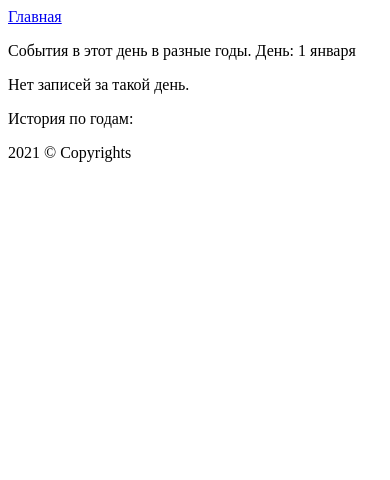
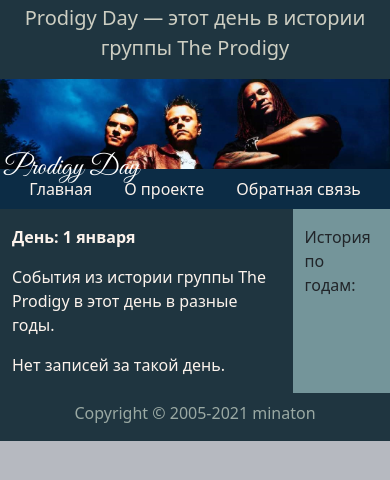
Before and after one commit to minaton-ru/prodigyday, a Django app: page /1/1/ in a window 390 px wide. Shown: the top 480 px of the page. Run offline with Django 3.2, Linux system fonts and the light colour scheme; data that the repository does not hold is empty.

Commit message:
верстка фронтенда, добавление картинки к записи

```diff
--- a/events/models.py
+++ b/events/models.py
@@ -32,6 +32,7 @@
     day = models.PositiveSmallIntegerField()
     month = models.PositiveSmallIntegerField(choices=MONTH_CHOICES)
     year = models.PositiveSmallIntegerField()
+    image = models.ImageField(upload_to='pics', null=True, blank=True)
 
     def __str__(self):
 	    return self.title
--- /dev/null
+++ b/events/static/style.css
@@ -0,0 +1,86 @@
+@media (min-width: 1200px) {
+    .container {
+      width: 1080px;
+    }
+  }
+
+body {
+    background-color: #b6b9c0;
+}
+
+header, footer, .content {
+    background-color: #1f3540;
+}
+
+.header-text {
+    color: #cdcec2;
+    padding-top: 0.2em;
+}
+
+.black-photo {
+    background-color: black;
+}
+
+.header-image {
+    padding: 0;
+}
+
+.header-image-text {
+    top: 75%;
+    left: 1%;
+    color: white;
+    padding: 0;
+    font-family: 'Great Vibes', cursive;
+}
+
+.header-menu {
+    background-color: #0c2c45;
+}
+
+.header-menu a {
+    color: #fcf3ec;
+}
+
+.header-menu a:hover {
+    color: #c7ad98;
+    text-decoration: underline;
+}
+
+.content-main {
+    color: #fcf3ec;
+    padding-top: 1em;
+}
+
+.card-header a {
+    color: #fcf3ec;
+}
+
+.card-header a:hover {
+    color: #c7ad98;
+}
+
+.side-menu {
+    background-color: #74959a;
+}
+
+.side-menu-p {
+    padding-top: 1em;
+}
+
+.side-menu a {
+    color: black;
+}
+
+.side-menu a:hover {
+	color: #857365;
+	text-decoration: underline;
+	}
+
+.side-menu-nav {
+    padding-top: 0;
+}
+
+footer {
+    color: #9aa9a3;
+    padding-top: 0.5em;
+}
--- a/events/templates/all_years_list.html
+++ b/events/templates/all_years_list.html
@@ -1,5 +1,3 @@
-<ul>
-    {% for year in all_years_list %}
-        <li><a href="/{{ year }}/">{{ year }}</a></li>
-    {% endfor %}
-</ul>
+{% for year in all_years_list %}
+ <a class="nav-link side-menu-nav" href="/{{ year }}/">{{ year }}</a>
+{% endfor %}
--- a/events/templates/base.html
+++ b/events/templates/base.html
@@ -1,27 +1,73 @@
 {% load tags %}
+{% load static %}
 <!DOCTYPE html>
 <html lang="ru">
 <head>
 	<meta charset="UTF-8">
-    <title>{% block title %}ProdigyDay.ru{% endblock %}</title>
+  <link href="https://cdn.jsdelivr.net/npm/bootstrap@5.1.1/dist/css/bootstrap.min.css" rel="stylesheet" integrity="sha384-F3w7mX95PdgyTmZZMECAngseQB83DfGTowi0iMjiWaeVhAn4FJkqJByhZMI3AhiU" crossorigin="anonymous">
+  <link rel="stylesheet" href="{% static 'style.css' %}">
+  <link rel="preconnect" href="https://fonts.googleapis.com">
+  <link rel="preconnect" href="https://fonts.gstatic.com" crossorigin>
+  <link href="https://fonts.googleapis.com/css2?family=Great+Vibes&display=swap" rel="stylesheet">
+  <title>{% block title %}ProdigyDay.ru{% endblock %}</title>
 </head>
 <body>
-{% block header %}
-<a href="{% url 'home' %}">Главная</a>
-{% endblock %}
 
-{% block content %}
-{% endblock %}
+<header class="container">
+ <div class="row">
+   <div class="col header-text">
+    <p class="text-center fs-5">Prodigy Day — этот день в истории группы The Prodigy</p>
+   </div>
+ </div>
+ <div class="row black-photo">
+   <div class="col header-image">
+    <div class="position-relative"><img src="{% static 'img/back-black-1080.png' %}" class="img-fluid" alt="The Prodigy">
+     <div class="header-image-text position-absolute fs-1">Prodigy Day</div>
+    </div>
+   </div>
+ </div>
+ <div class="row header-menu">
+   <div class="col">
+    <nav class="nav justify-content-center">
+      <ul class="nav">
+	      <li class="nav-item">
+         <a class="nav-link" href="{% url 'home' %}">Главная</a>
+        </li>
+        <li class="nav-item">
+         <a class="nav-link" href="{% url 'home' %}">О проекте</a>
+        </li>
+        <li class="nav-item">
+         <a class="nav-link" href="{% url 'home' %}">Обратная связь</a>
+        </li>
+      </ul>
+   </div>
+ </div>
+</header>
 
-{% block menu %}
-<p>История по годам:</p>
-{% show_all_years %}
-{% endblock %}
+<div class="container content">
+ <div class="row">
+  <div class="col-9 content-main">
+   {% block content %}
+   {% endblock %}
+  </div>
+  <div class="col side-menu">
+   {% block menu %}
+   <p class="side-menu-p">История по годам:</p>
+   <nav class="nav flex-column">
+   {% show_all_years %}
+   </nav>
+   {% endblock %}
+  </div>
+ </div>
+</div>
 
-{% block footer %}
-    <p>
-      2021 &copy; Copyrights
-    </p>
-{% endblock %}
+<footer class="container">
+ <div class="row">
+   <div class="col">
+    <p class="text-center">Copyright &copy; 2005-2021 minaton</p>
+   </div>
+ </div>
+</footer>
+
 </body>
 </html>
--- a/events/templates/day_detail.html
+++ b/events/templates/day_detail.html
@@ -1,15 +1,26 @@
 {% extends "base.html" %}
 
-{% block title %}События в истории группы The Prodigy. День: {{ events_day }}, месяц: {{ events_month }} - {{ block.super }} {% endblock %}
+{% block title %}{{ events_day }} {{ events_month }}: События в истории группы The Prodigy - {{ block.super }} {% endblock %}
 
 {% block content %}
-<p>События в этот день в разные годы. День: {{ events_day }} {{ events_month }}</p>
+<p><b>День: {{ events_day }} {{ events_month }}</b></p>
+<p>События из истории группы The Prodigy в этот день в разные годы.</p>
 {% if day_events_list %}
-    <ul>
-    {% for event in day_events_list %}
-        <li><a href="/{{ event.year }}/">{{ event.year }}</a> {{ event.title }}: {{ event.content }}</li>
-    {% endfor %}
-    </ul>
+{% for event in day_events_list %}
+<div class="card bg-transparent border-dark clearfix mb-5">
+   <div class="card-header border-dark"><a href="/{{ event.year }}/">{{ event.year }}</a></div>
+   <div class="card-body">
+     <!-- responsive floated images -->
+     {% if event.image %}
+     <img src="{{ event.image.url }}" class="col-md-4 float-md-end mb-3 ms-md-3 img-fluid" alt="{{ event.title }}">
+     {% else %}
+     <p></p>
+     {% endif %}
+     <h2 class="card-title">{{ event.title }}</h2>
+     <p class="card-text">{{ event.content }}</p>
+   </div>
+ </div>
+ {% endfor %}
 {% else %}
     <p>Нет записей за такой день.</p>
 {% endif %}
--- a/prodigyday/urls.py
+++ b/prodigyday/urls.py
@@ -6,10 +6,12 @@
 from django.contrib import admin
 from django.urls import path
 from events import views
+from django.conf import settings
+from django.conf.urls.static import static
 
 urlpatterns = [
     path('admin/', admin.site.urls),
     path('', views.index, name='home'),
     path('<int:events_year>/', views.year_list),
     path('<int:event_month>/<int:event_day>/', views.day_detail),
-]
+] + static(settings.MEDIA_URL, document_root=settings.MEDIA_ROOT)
--- a/requirements.txt
+++ b/requirements.txt
@@ -1,5 +1,6 @@
 asgiref
 Django
+Pillow
 psycopg2
 pytz
 sqlparse
```
Also changed, not shown: events/templates/index.html (+17 -8 lines), events/templates/year_list.html (+17 -6 lines), prodigyday/settings.py (+6 -3 lines), README.md, events/migrations/0004_auto_20210911_1959.py (added), events/migrations/0005_auto_20210914_2344.py (added), events/migrations/0006_rename_images_image.py (added), events/migrations/0007_auto_20210915_0107.py (added), events/migrations/0008_auto_20210916_2209.py (added), events/static/GreatVibes-Regular.ttf (added), events/static/img/back-black-1080.png (added), events/static/img/logo.gif (added), media/pics/theirlaw.gif (added).
